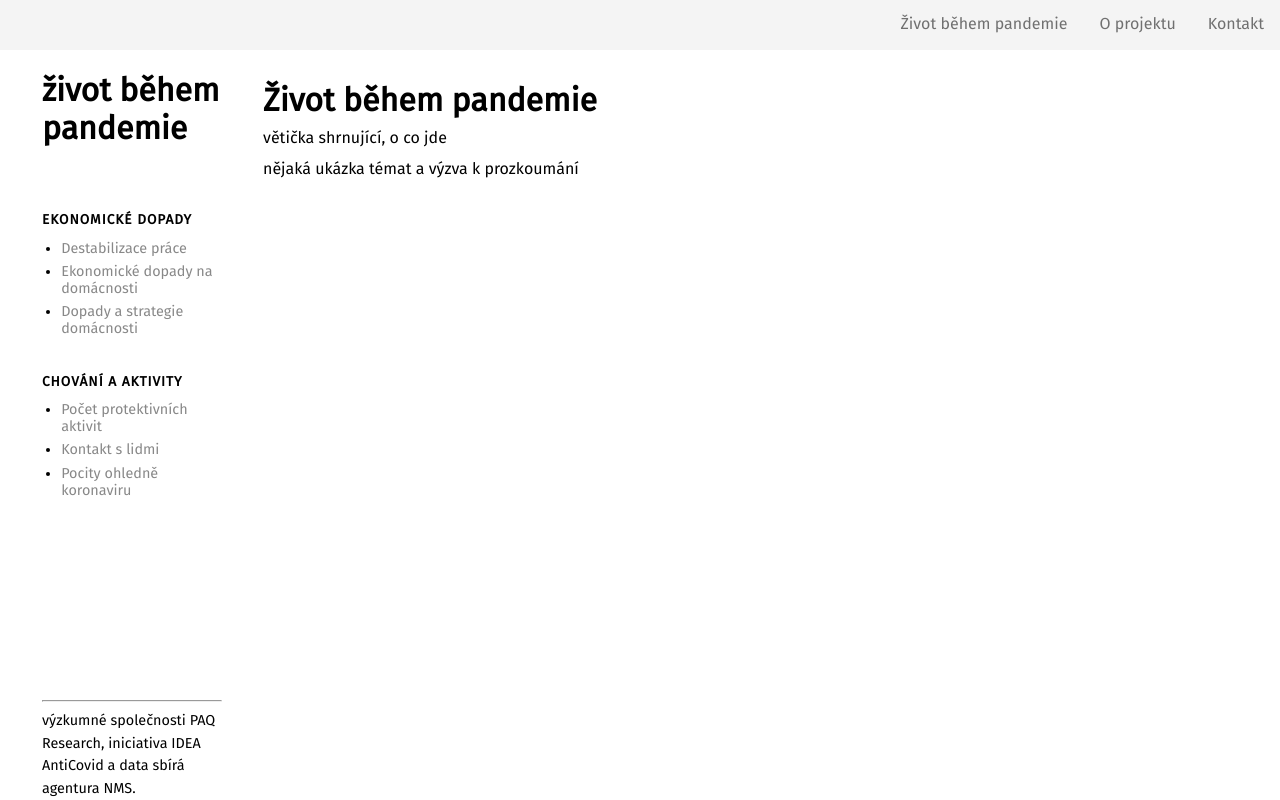
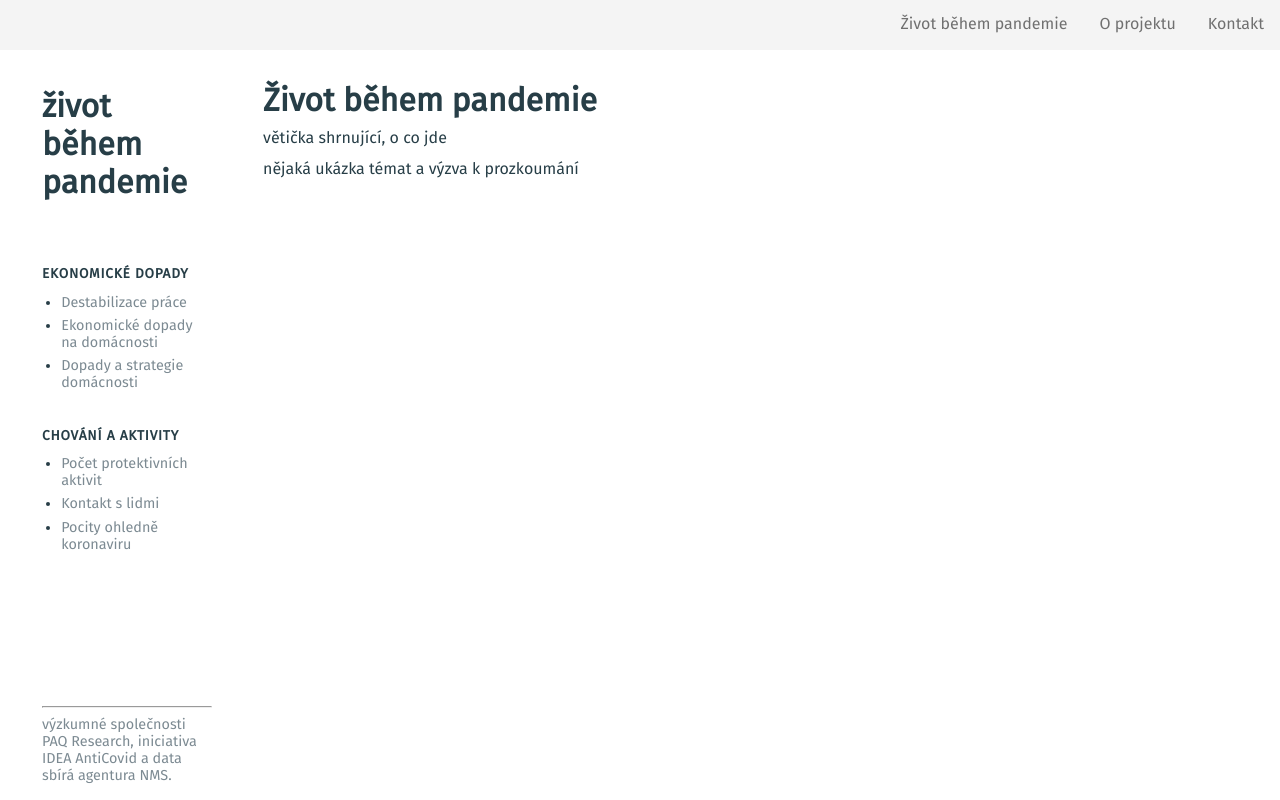
Before and after one commit to mveith/paq-research, a Next.js app: page / in a window 1280 px wide. Built offline with nearby package versions, Linux system fonts and the light colour scheme.

Commit message:
Styling, here and there

```diff
--- a/components/chart.js
+++ b/components/chart.js
@@ -117,9 +117,10 @@ function Chart({ dataProps, chartType }) {
     };
     return (
         <div>
-            <p style={{ textAlign: "center", marginLeft: "50px", marginRight: "10px", fontSize: "1rem", lineHeight: "1rem", height: dataProps.title ? "2rem" : 0 }}>
+            {/* <p style={{ textAlign: "center", marginLeft: "50px", marginRight: "10px", fontSize: "1rem", fontWeight: "bold", textTransform: "uppercase", lineHeight: "1rem", height: dataProps.title ? "2rem" : 0 }}> */}
+            <h3 style={{ textAlign: "center", marginLeft: "50px", marginRight: "10px", textTransform: 'uppercase', height: dataProps.title ? "1rem" : 0 }}>
                 {dataProps.title}
-            </p>
+            </h3>
             <div><ResponsiveXYFrame {...frameProps} /></div>
         </div>
     );
--- a/components/dataPage.js
+++ b/components/dataPage.js
@@ -48,7 +48,7 @@ function GroupButton({ currentGroup, group, index, onChange }) {
     return (<>
         <label htmlFor={id}>
             <input type="radio" id={id} name={id} value={id} checked={currentGroup === index} onChange={onChange} style={{ appearance: "none", MozAppearance: "none", WebkitAppearance: "none" }} />
-            <span style={{ display: "inline-flex", flexDirection: "column", opacity: currentGroup === index ? "1" : 0.4, width: "135px", margin: "0rem .3rem", textAlign: "center", fontSize: ".9rem" }}>
+            <span style={{ display: "inline-flex", flexDirection: "column", opacity: currentGroup === index ? "1" : 0.4, width: "135px", margin: "0rem .3rem", textAlign: "center", fontSize: ".9rem" }} className="noselect">
                 <img src={group.image} width="50" style={{ margin: "0 auto", opacity: .4 }} />
                 {group.title}
             </span>
@@ -120,7 +120,7 @@ export default function DataPage({ navigation, dataProps, title, description, as
                         <Legend {...legend} />
                     </div>
                 </div>
-                {navigation}
+                {/* {navigation} */}
                 <div id="stories" class="blog">
                     <h2>Interpretace a další story</h2>
                     {dataProps.stories.map((s, i) => (<div className="story" key={`story-${i}}`}>
--- a/components/layout.js
+++ b/components/layout.js
@@ -3,8 +3,8 @@ import Link from 'next/link';
 import { useRouter } from 'next/router';
 import { useState } from 'react';
 
-const menuItemStyle = { color: "#888" };
-const activeMenuItemStyle = { color: "black", fontWeight: "bold" };
+const menuItemStyle = { color: "#7C8A92" };
+const activeMenuItemStyle = { fontWeight: "bold" };
 const navbarItemStyle = {
     color: "#707070"
 };
@@ -95,7 +95,7 @@ export default function Layout(props) {
                     {props.children}
                 </div>
                 <div className="main-footer">
-                    <hr />
+                    <hr style={{ border: "5px solid #f00 !important" }} />
                     <p className="menu-footer">výzkumné společnosti PAQ Research, iniciativa IDEA AntiCovid a data sbírá agentura NMS.</p>
                 </div>
             </div>
--- a/components/themeNavigation.js
+++ b/components/themeNavigation.js
@@ -2,7 +2,7 @@ import Link from 'next/link';
 
 function ThemeNavigation({ previousHref, previousTitle, nextHref, nextTitle }) {
     return (
-        <div style={{ display: "flex", flexDirection: "row", justifyContent: "space-between" }}>
+        <div className="blog" style={{ display: "flex", flexDirection: "row", justifyContent: "space-between", marginTop: "2rem" }}>
             <div className="button-switch-topic">
                 <Link href={previousHref}>
                     <a>
--- a/styles/globals.css
+++ b/styles/globals.css
@@ -3,23 +3,29 @@ body {
     padding: 0;
     margin: 0;
     font-family: -apple-system, BlinkMacSystemFont, Segoe UI, Roboto, Oxygen, Ubuntu, Cantarell, Fira Sans, Droid Sans, Helvetica Neue, sans-serif;
+    color: #273E47;
 }
 
 a {
     color: inherit;
+    /* color: #273E47; */
     text-decoration: none;
 }
 
 h1 {
     margin-bottom: 0rem;
+    color: #273E47;
 }
 
-h2 {}
+h2 {
+  color: #273E47;
+}
 
 h3 {
     font-size: .85rem;
-    letter-spacing: 1px;
+    letter-spacing: .8px;
     margin-bottom: 0.5rem;
+    color: #273E47;
 }
 
 p {
@@ -27,6 +33,7 @@ p {
     margin-top: .5rem;
     margin-bottom: 0rem;
     line-height: 1.4rem;
+    color: #273E47;
 }
 
 ul {
@@ -119,17 +126,19 @@ li {
     font-size: 0.9rem;
     margin-top: 0rem;
     line-height: 1rem;
-    color: #707070;
+    color: #7C8A92;
 }
 
 .arrow-button {
     font-weight: 600;
     text-decoration: underline;
+    opacity: 0.9;
+    font-size: .95rem;
 }
 
 .button-switch-topic {
     font-size: .9rem;
-    color: #707070;
+    /* color: #707070; */
     margin: 1rem 0rem;
 }
 
@@ -151,10 +160,19 @@ li {
     /* color: #707070; */
     text-align: justify;
     text-justify: inter-word;
+    line-height: 1.4rem;
+}
+
+.chart-content {
+  margin-bottom: 1.5rem;
 }
 
 .menu-footer {
     font-size: .9rem;
+    line-height: normal;
+    /* opacity: .6; */
+    color: #7C8A92;
+    margin-bottom: 1rem;
 }
 
 .menu-item-style {
@@ -165,15 +183,28 @@ li {
     border: 1px solid transparent;
     border-top-left-radius: .25rem;
     border-top-right-radius: .25rem;
-    opacity: .6;
+    /* opacity: .6; */
+    color: #7C8A92 !important;
     font-weight: normal;
 }
 
 .tab-active {
-    border-color: #dee2e6 #dee2e6 #fff;
+    /* border-color: #dee2e6 #dee2e6 #fff; */
+    border-color: #D0D6DC #D0D6DC #fff;
     margin-bottom: -1px;
     font-weight: bold;
     opacity: 1;
+    color: #273E47 !important;
+}
+
+.noselect {
+  -webkit-touch-callout: none; /* iOS Safari */
+    -webkit-user-select: none; /* Safari */
+     -khtml-user-select: none; /* Konqueror HTML */
+       -moz-user-select: none; /* Old versions of Firefox */
+        -ms-user-select: none; /* Internet Explorer/Edge */
+            user-select: none; /* Non-prefixed version, currently
+                                  supported by Chrome, Edge, Opera and Firefox */
 }
 
 @media only screen and (min-width: 720px) {
@@ -191,10 +222,11 @@ li {
     }
     .side-menu {
         padding: 0 10px;
+        padding-top: 1rem;
         margin: 0 1rem;
         display: flex;
         flex-direction: column;
-        width: 200px;
+        width: 190px;
         position: fixed;
         top: 50px;
         height: calc(100% - 50px);
```
Also changed, not shown: data.json.
